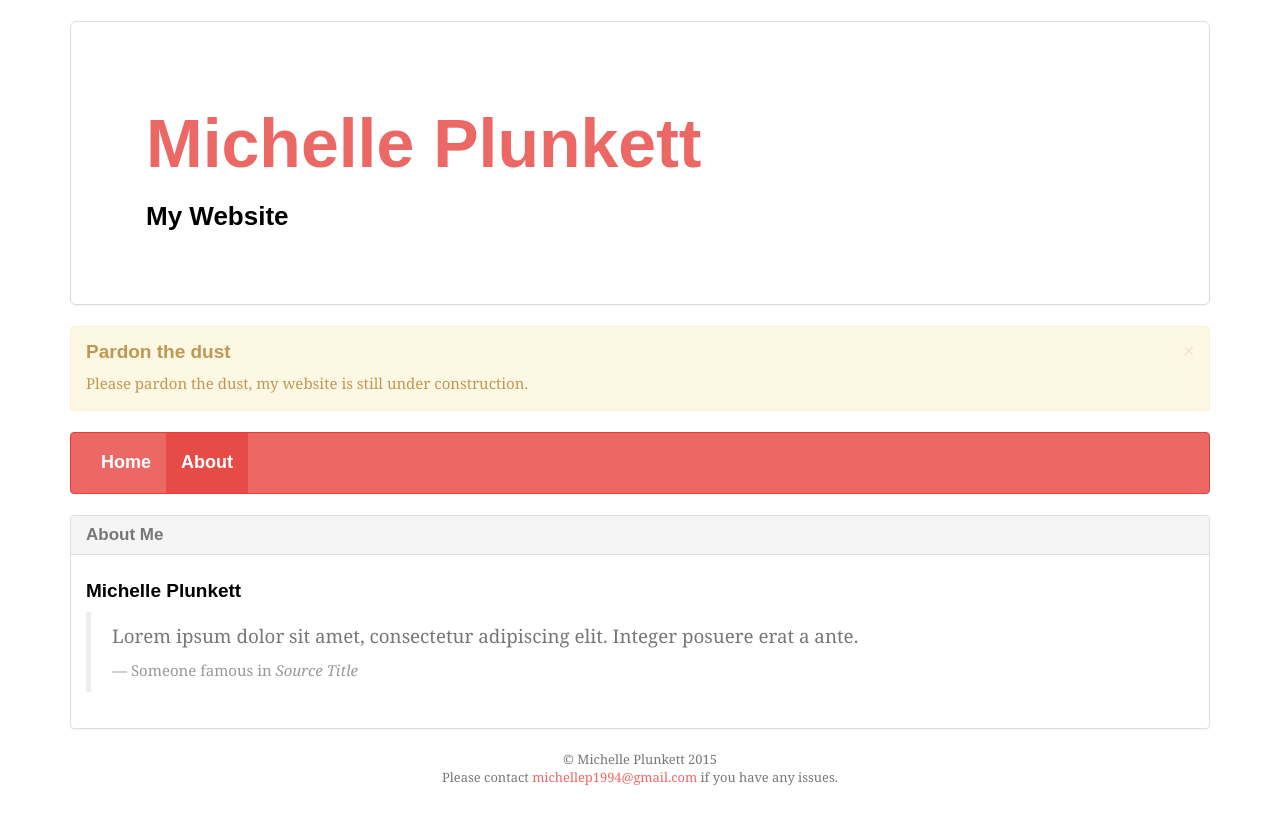
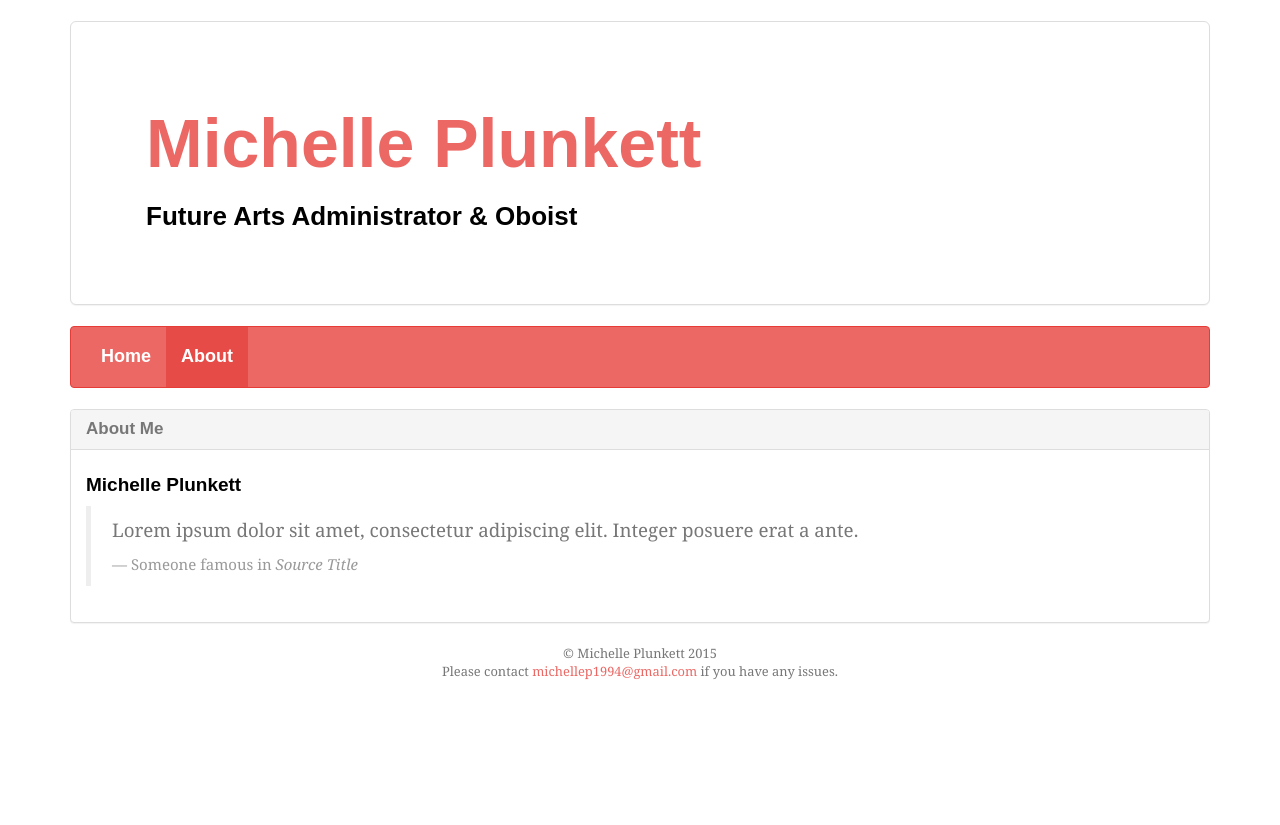
Before and after one commit to michelleplunkett/michelleplunkett.github.io, a Jekyll site: the page built from about.html, in a window 1280 px wide. Shown: the top 825 px of the page. Built offline with Jekyll 4.4.1, drawn with Linux system fonts in a browser that asks for light colours; nearby versions of some CDN libraries; some web fonts are replaced; Markdown is read by kramdown in place of the engine named in the settings.

Commit message:
Update header.html

```diff
--- a/_includes/header.html
+++ b/_includes/header.html
@@ -2,13 +2,7 @@
   <div class="panel panel-default jumbotron-header jumbotron">
     <div class="panel-body">
       <h1><a href="/" style="text-decoration: none" color: black; >{{ site.title }}</a></h1>
-			<h3>My Website</h3>
+			<h3>Future Arts Administrator & Oboist</h3>
     </div>
   </div>
 </div>
-
-<div class="alert alert-dismissable alert-warning">
-    <button type="button" class="close" data-dismiss="alert">×</button>
-    <h4>Pardon the dust</h4>
-    <p>Please pardon the dust, my website is still under construction.</p>
-</div>
```
